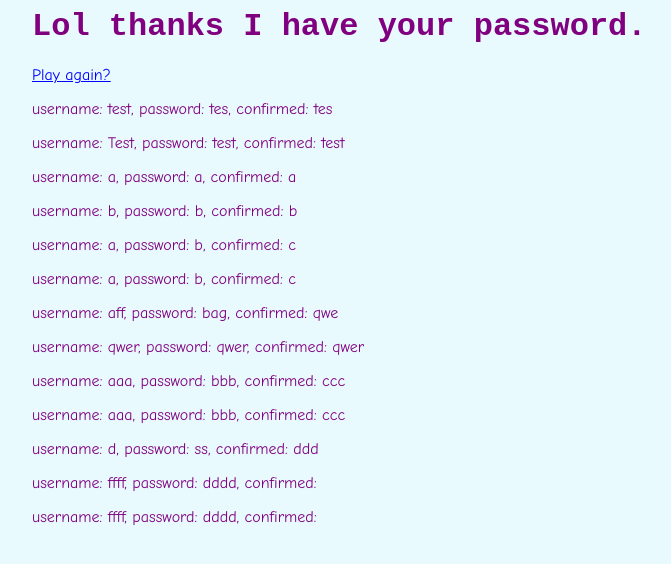
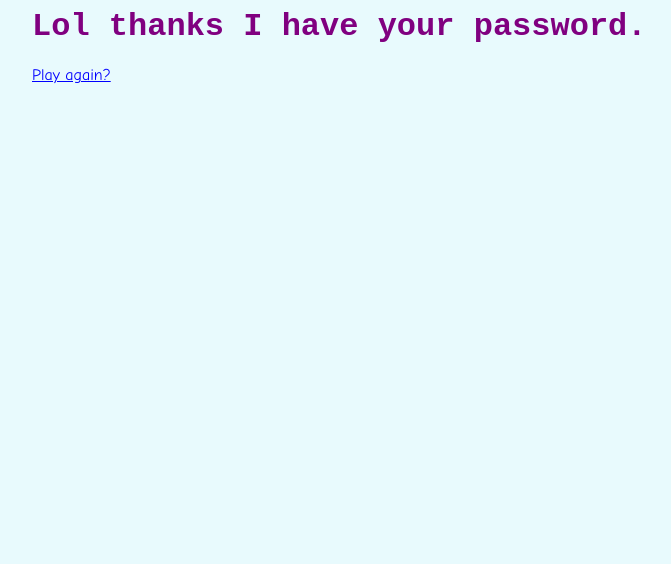
Before and after one commit to fwoodruff/HTTPS, a plain HTML site: page webpages/final.html in a window 1280 px wide. Shown: the whole page, without its empty margins (152-823 px from the left). Drawn offline with Linux system fonts and the light colour scheme.

```diff
--- a/webpages/final.html
+++ b/webpages/final.html
@@ -5,16 +5,3 @@
         <p><a href="index.html">Play again?</a></p>
     </body>
 </html>
-<p>username: test, password: tes, confirmed: tes</p>
-<p>username: Test, password: test, confirmed: test</p>
-<p>username: a, password: a, confirmed: a</p>
-<p>username: b, password: b, confirmed: b</p>
-<p>username: a, password: b, confirmed: c</p>
-<p>username: a, password: b, confirmed: c</p>
-<p>username: aff, password: bag, confirmed: qwe</p>
-<p>username: qwer, password: qwer, confirmed: qwer</p>
-<p>username: aaa, password: bbb, confirmed: ccc</p>
-<p>username: aaa, password: bbb, confirmed: ccc</p>
-<p>username: d, password: ss, confirmed: ddd</p>
-<p>username: ffff, password: dddd, confirmed: </p>
-<p>username: ffff, password: dddd, confirmed: </p>
```
Also changed, not shown: 2 other files.
